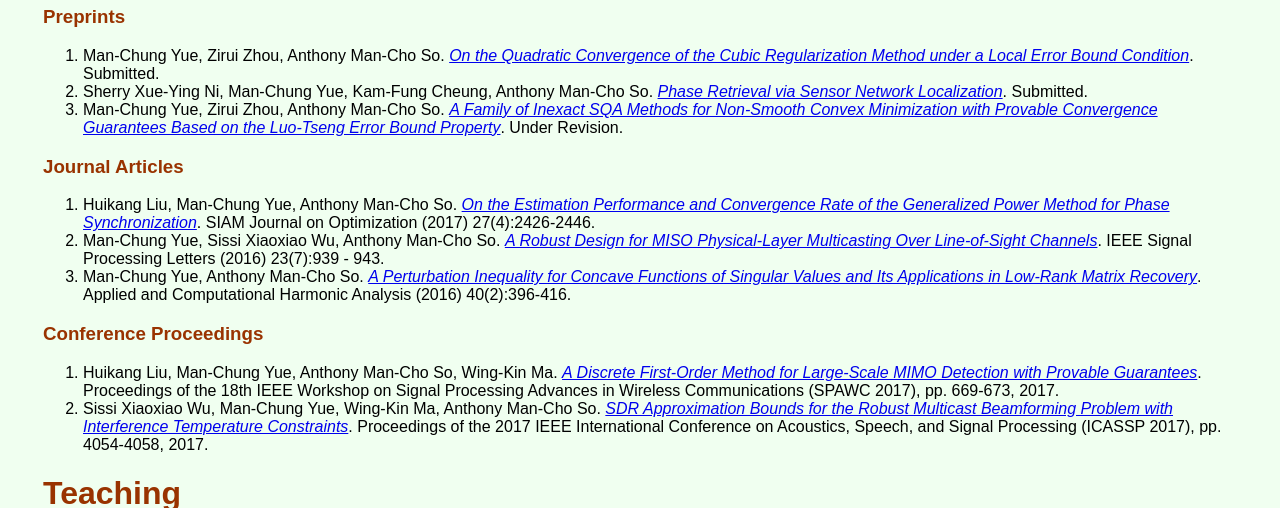
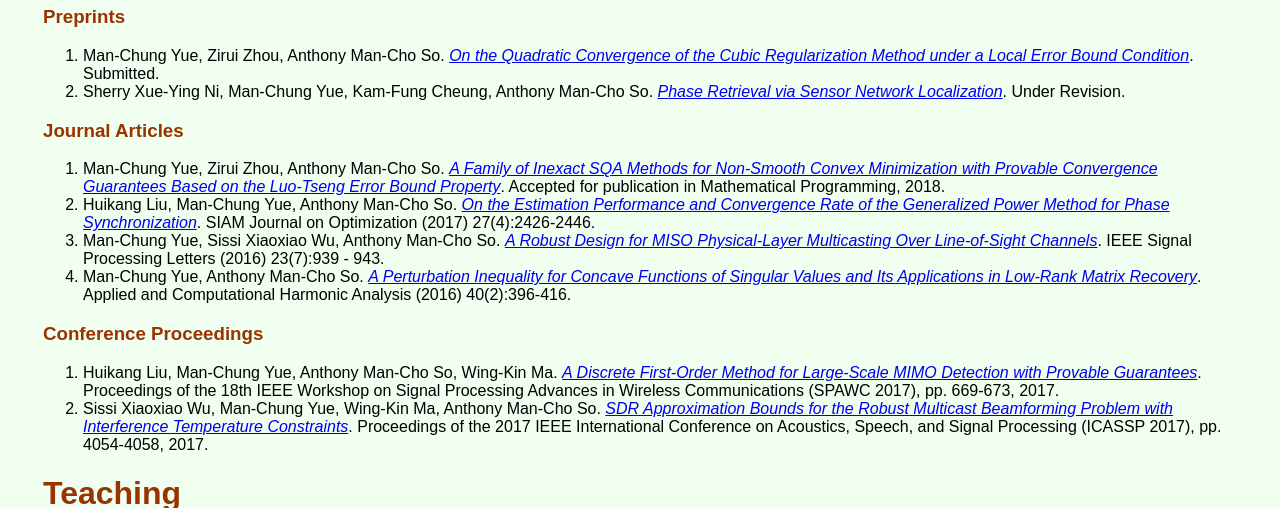
Before and after one commit to manchungyue/manchungyue.github.io, a plain HTML site: page index.html in a window 1280 px wide. Shown: the part 592-1100 px from the top of the page. Drawn offline with Linux system fonts and the light colour scheme.

```diff
--- a/index.html
+++ b/index.html
@@ -51,19 +51,21 @@ both from <a href="http://www.cuhk.edu.hk/chinese/index.html">The Chinese Univer
 <li style="font-family: arial;">
 <font >Sherry Xue-Ying Ni, Man-Chung Yue, Kam-Fung Cheung, Anthony Man-Cho So. </font>
 <font ><a href="https://arxiv.org/pdf/1803.07818.pdf"><i>Phase Retrieval via Sensor Network Localization</i></a>. </font>
-<font >Submitted.</font>
+<font >Under Revision.</font>
 </li>
 
-<li style="font-family: arial;">
-<font >Man-Chung Yue, Zirui Zhou, Anthony Man-Cho So. </font>
-<font ><a href="https://arxiv.org/pdf/1605.07522.pdf"><i>A Family of Inexact SQA Methods for Non-Smooth Convex Minimization with Provable Convergence Guarantees Based on the Luo-Tseng Error Bound Property</i></a>. </font>
-<font >Under Revision.</font>
-</li>
 </ol>
 
 <h3 style="color: rgb(153, 51, 0); font-family: arial;">Journal Articles</h3>
 
 <ol style="font-family: arial;">
+
+<li style="font-family: arial;">
+<font >Man-Chung Yue, Zirui Zhou, Anthony Man-Cho So. </font>
+<font ><a href="https://arxiv.org/pdf/1605.07522.pdf"><i>A Family of Inexact SQA Methods for Non-Smooth Convex Minimization with Provable Convergence Guarantees Based on the Luo-Tseng Error Bound Property</i></a>. </font>
+<font >Accepted for publication in Mathematical Programming, 2018.</font>
+</li>
+
 <li style="font-family: arial;">
 <font >Huikang Liu, Man-Chung Yue, Anthony Man-Cho So. </font>
 <font ><a href="https://epubs.siam.org/doi/abs/10.1137/16M110109X"><i>On the Estimation Performance and Convergence Rate of the Generalized Power Method for Phase Synchronization</i></a>. </font>
```
